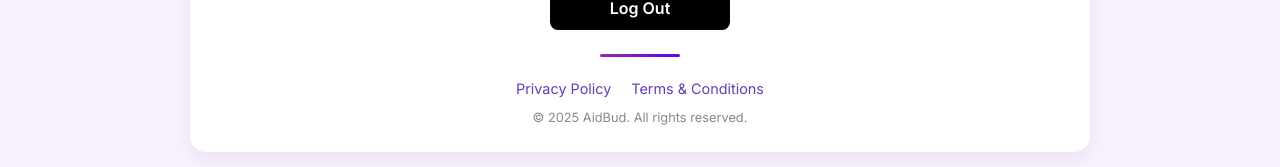
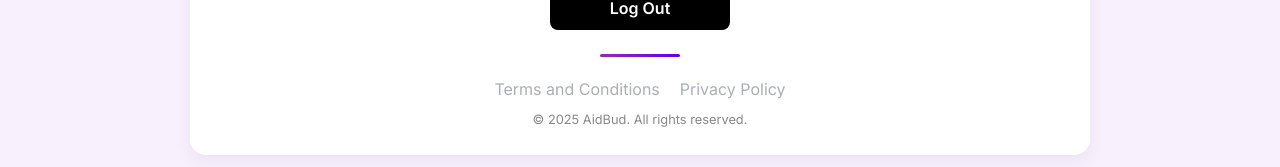
Before and after one commit to Minding-crypto/buddy, a React (Create React App) app: page /profilepage in a window 1280 px wide. Shown: the part 854-1021 px from the top of the page. Built offline with nearby package versions, Linux system fonts and the light colour scheme; no server answers; the database is empty; sample sign-in values are in the browser's storage.

Commit message:
Fix ESLint warnings

```diff
--- a/src/Pages/ProfileFooter.jsx
+++ b/src/Pages/ProfileFooter.jsx
@@ -26,8 +26,8 @@ const ProfileFooter = () => {
       </div>
 
       <div className="legal-links">
-        <a href="/privacy" className="legal-link">Privacy Policy</a>
-        <a href="/terms" className="legal-link">Terms & Conditions</a>
+      <div className='cftc' onClick={() => navigate('/terms')}>Terms and Conditions</div >
+      <div className='cftc' onClick={() => navigate('/privacy')}>Privacy Policy</div >
       </div>
 
       <div className="copyright">
```
